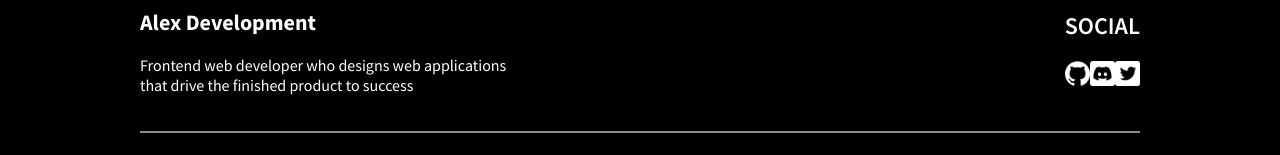
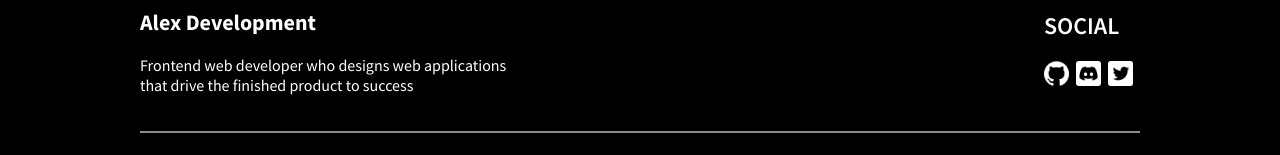
Before and after one commit to codebyalexx/Portfolio, a React (Create React App) app: page / in a window 1280 px wide. Shown: the part 5308-5463 px from the top of the page. Built offline with nearby package versions, Linux system fonts and the light colour scheme.

Commit message:
:lipstick: Updated Socials Medias Style

```diff
--- a/src/style/layout/_footer.scss
+++ b/src/style/layout/_footer.scss
@@ -26,6 +26,7 @@
 
     &-link {
       color: #fff;
+      margin-right: 7px;
     }
 
     &-icon {
--- a/src/style/layout/_hero.scss
+++ b/src/style/layout/_hero.scss
@@ -66,6 +66,7 @@
     @media screen and (max-width: 900px) {
       margin-top: 45px;
       position: initial;
+      display: flex;
     }
 
     &-link {
```
